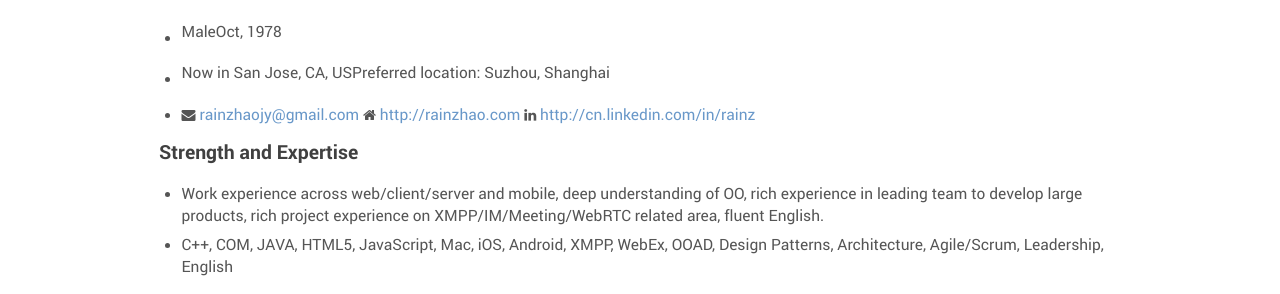
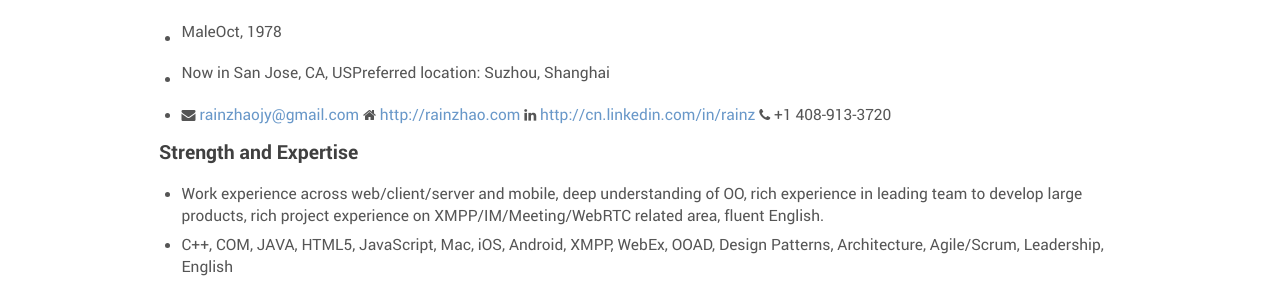
Before and after one commit to rainzhaojy/rainzhaojy.github.io, a Jekyll site: the page built from aboutme.md, in a window 1280 px wide and 900 px high. Shown: the part 176-470 px from the top of the window. Built offline with Jekyll 4.4.1, drawn with Linux system fonts in a browser that asks for light colours; nearby versions of some CDN libraries; library files that are not in the unit come from our copies; Markdown is read by kramdown in place of the engine named in the settings; comment, search, counter and statistics services are not loaded.

Commit message:
update blog

```diff
--- a/aboutme.md
+++ b/aboutme.md
@@ -7,7 +7,7 @@ title: Rain Zhao
 
 * Male | Oct, 1978
 * Now in San Jose, CA, US | Preferred location: Suzhou, Shanghai
-* <i class="fa fa-envelope"></i> [rainzhaojy@gmail.com](mailto:rainzhaojy@gmail.com) <i class="fa fa-home"></i> <http://rainzhao.com> <i class="fa fa-linkedin"></i> <http://cn.linkedin.com/in/rainz>
+* <i class="fa fa-envelope"></i> [rainzhaojy@gmail.com](mailto:rainzhaojy@gmail.com) <i class="fa fa-home"></i> <http://rainzhao.com> <i class="fa fa-linkedin"></i> <http://cn.linkedin.com/in/rainz> <i class="fa fa-phone"></i> +1 408-913-3720
 
 #### Strength and Expertise
 
```
